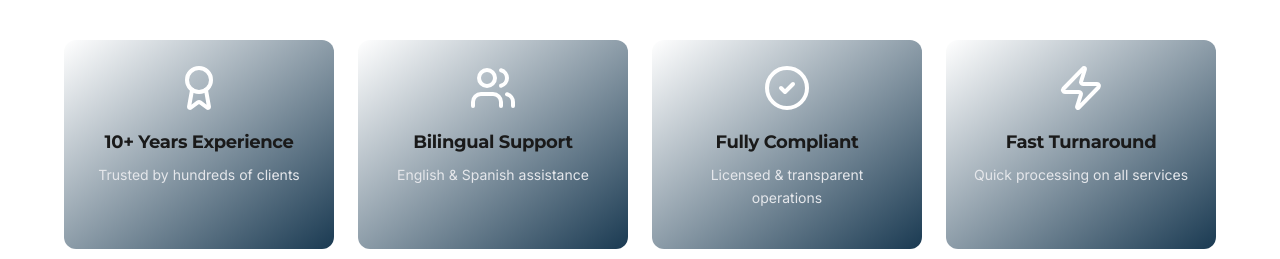
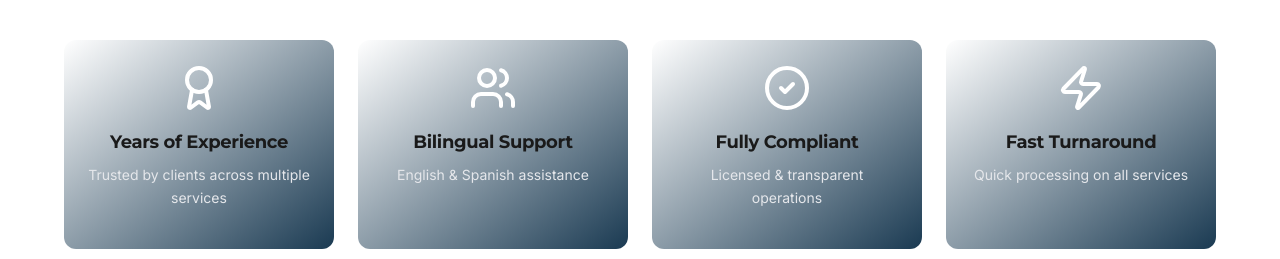
Before and after one commit to eduardoinoa18/Optima-Service-Group, a Next.js app: page / in a window 1280 px wide. Shown: the part 2320-2579 px from the top of the page. Built offline with nearby package versions, Linux system fonts and the light colour scheme.

Commit message:
Fix light text on dark backgrounds and remove specific amounts/numbers from all pages

```diff
--- a/src/app/faq/page.tsx
+++ b/src/app/faq/page.tsx
@@ -189,7 +189,7 @@ export default function FAQPage() {
           <h2 className="font-heading font-bold text-2xl mb-4">
             {t("faq.stillQuestions")}
           </h2>
-          <p className="text-white/90 mb-6">
+          <p className="text-white font-semibold mb-6">
             {t("faq.stillText")}
           </p>
           <div className="flex flex-col sm:flex-row gap-3 justify-center">
--- a/src/app/page.tsx
+++ b/src/app/page.tsx
@@ -125,8 +125,8 @@ export default function HomePageRedesign() {
         items: [
           {
             icon: Award,
-            label: "10+ Years Experience",
-            desc: "Trusted by hundreds of clients"
+            label: "Years of Experience",
+            desc: "Trusted by clients across multiple services"
           },
           {
             icon: Users,
--- a/src/app/real-estate/page.tsx
+++ b/src/app/real-estate/page.tsx
@@ -218,7 +218,7 @@ function RealEstateContent() {
                   },
                   {
                     title: "Proven Track Record",
-                    description: "20+ closed transactions, +$10M in sales volume",
+                    description: "Dozens of properties sold, hundreds of clients served",
                   },
                   {
                     title: "Bilingual Services",
--- a/src/app/team/page.tsx
+++ b/src/app/team/page.tsx
@@ -92,7 +92,7 @@ export default function TeamPage() {
       <section className="bg-optima-navy text-white py-16">
         <div className="max-w-4xl mx-auto px-4 sm:px-6 lg:px-8 text-center">
           <h2 className="text-3xl font-bold mb-4">{t("team.readyTitle")}</h2>
-          <p className="text-xl text-white/90 mb-8">
+          <p className="text-xl text-white font-semibold mb-8">
             {t("team.readySubtitle")}
           </p>
           <div className="flex flex-col sm:flex-row gap-4 justify-center">
--- a/src/contexts/LanguageContext.tsx
+++ b/src/contexts/LanguageContext.tsx
@@ -66,7 +66,7 @@ const translations = {
     // Real Estate
     "realEstate.heroTitle": "Real Estate & Investment Excellence",
     "realEstate.heroSubtitle": "USA Market Expertise + Dominican Republic Investment Opportunities",
-    "realEstate.heroDescription": "Licensed REALTOR® Eduardo Inoa brings 20+ closed transactions and $10M+ in sales expertise, combined with specialized Dominican Republic property investment guidance. Bilingual service for all your real estate needs.",
+    "realEstate.heroDescription": "Licensed REALTOR® Eduardo Inoa brings proven experience and specialized Dominican Republic property investment guidance. Bilingual service for all your real estate needs.",
     "realEstate.bookConsultation": "Book Consultation",
     "realEstate.usa": "USA Properties",
     "realEstate.dr": "Dominican Republic",
@@ -228,7 +228,7 @@ const translations = {
     // About Page
     "about.title": "Sobre Optima Service Group",
     "about.subtitle": "Tu Solución Todo-en-Uno para Impuestos, Inmigración, Bienes Raíces, Reparación de Crédito, Apoyo Empresarial y Más",
-    "about.badge": "10+ Años de Servicio Confiable",
+    "about.badge": "Años de Servicio Confiable",
     "about.mission": "Nuestra Misión",
     "about.missionText1": "En Optima Service Group, ofrecemos servicios profesionales integrales bajo un mismo techo. Desde preparación de impuestos y solicitudes de ITIN hasta formularios de inmigración, servicios inmobiliarios, reparación de crédito, notario público, apoyo empresarial y seguro de vida—somos tu solución completa.",
     "about.missionText2": "Nuestro equipo bilingüe (Inglés y Español) garantiza la preparación precisa de formularios, mantiene estricta confidencialidad y trata a cada cliente con el respeto y la dignidad que merecen. No proporcionamos asesoramiento legal o financiero—nos especializamos en la preparación experta de documentos y apoyo administrativo.",
@@ -270,7 +270,7 @@ const translations = {
     // Real Estate
     "realEstate.heroTitle": "Excelencia en Bienes Raíces e Inversiones",
     "realEstate.heroSubtitle": "Experiencia en el Mercado de EE.UU. + Oportunidades de Inversión en República Dominicana",
-    "realEstate.heroDescription": "El REALTOR® licenciado Eduardo Inoa aporta más de 20 transacciones cerradas y $10M+ en experiencia de ventas, combinado con orientación especializada en inversiones inmobiliarias de República Dominicana. Servicio bilingüe para todas tus necesidades inmobiliarias.",
+    "realEstate.heroDescription": "El REALTOR® licenciado Eduardo Inoa aporta experiencia comprobada y orientación especializada en inversiones inmobiliarias de República Dominicana. Servicio bilingüe para todas tus necesidades inmobiliarias.",
     "realEstate.bookConsultation": "Reservar Consulta",
     "realEstate.usa": "Propiedades EE.UU.",
     "realEstate.dr": "República Dominicana",
```
